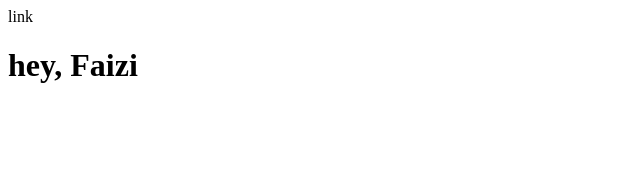
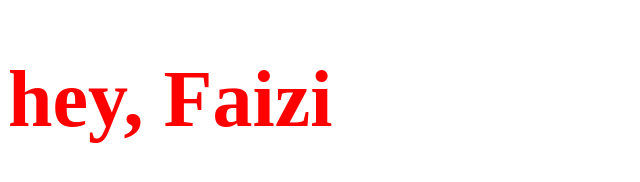
Before and after one commit to faizanRajpoot/my_first_website, a plain HTML site: page index.html in a window 1280 px wide. Shown: the whole page, without its empty margins (0-640 px from the left). Drawn offline with Linux system fonts and the light colour scheme.

Commit message:
i write my name

```diff
--- a/index.html
+++ b/index.html
@@ -1,7 +1,7 @@
 <!DOCTYPE html>
 <html lang="en">
 <head>
-    link
+    <link rel="stylesheet" href="css/style.css">
     <meta charset="UTF-8">
     <meta http-equiv="X-UA-Compatible" content="IE=edge">
     <meta name="viewport" content="width=device-width, initial-scale=1.0">
```
